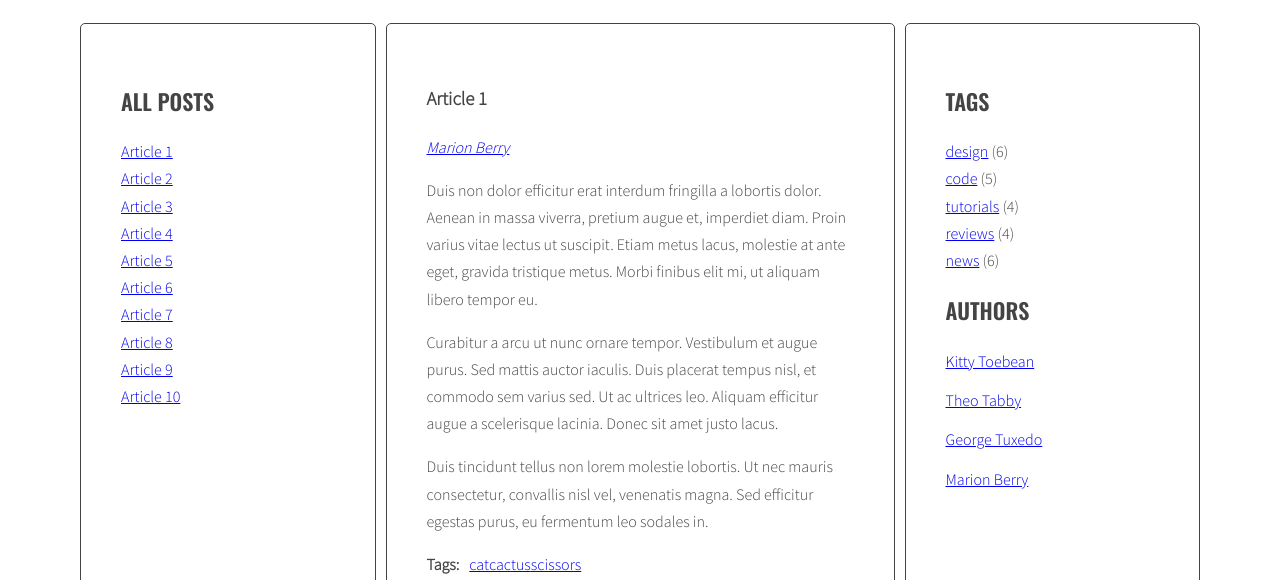
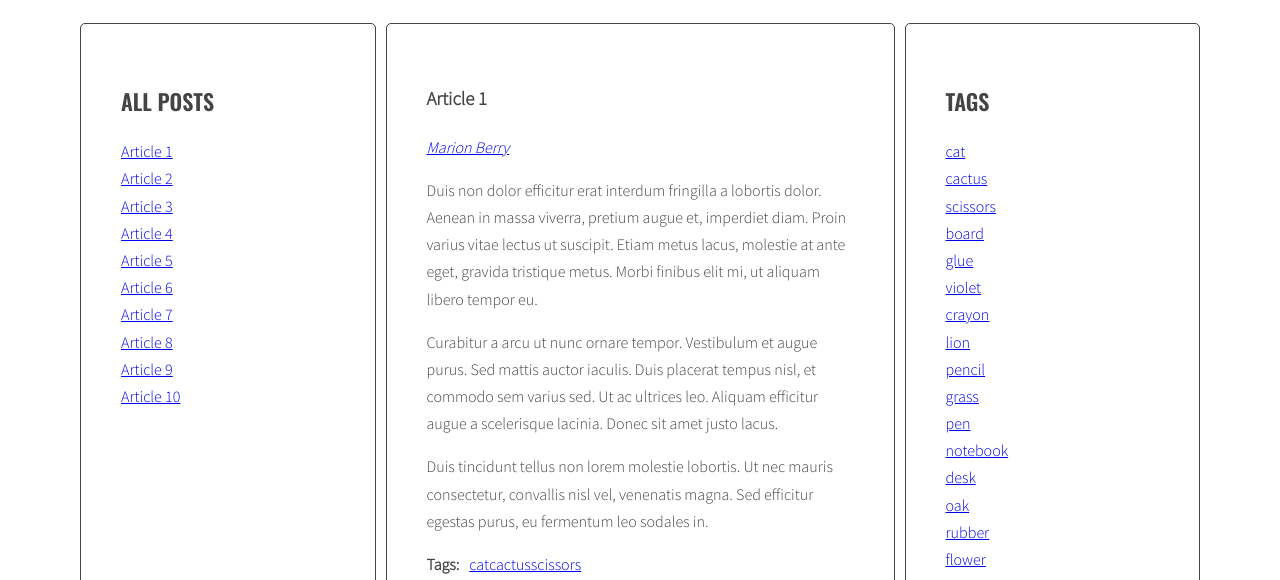
Before and after one commit to adkurczynski/javascript-blog, a website: page index.html in a window 1280 px wide. Shown: the part 220-800 px from the top of the page. Drawn offline with nearby package versions, Linux system fonts and the light colour scheme.

Commit message:
Fix code

```diff
--- a/index.html
+++ b/index.html
@@ -220,11 +220,6 @@
           <aside class="sidebar">
             <h2 class="section-title">Tags</h2>
             <ul class="list tags">
-              <li><a href="#">design</a> <span>(6)</span></li>
-              <li><a href="#">code</a> <span>(5)</span></li>
-              <li><a href="#">tutorials</a> <span>(4)</span></li>
-              <li><a href="#">reviews</a> <span>(4)</span></li>
-              <li><a href="#">news</a> <span>(6)</span></li>
             </ul>
             <h2 class="section-title">Authors</h2>
             <ul class="list authors">
--- a/js/script.js
+++ b/js/script.js
@@ -32,13 +32,6 @@ function titleClickHandler(event){
   targetArticle.classList.add('active');
 }
 
-
-const optArticleSelector = '.post',
-  optTitleSelector = '.post-title',
-  optTitleListSelector = '.titles',
-  optArticleTagsSelector = '.post-tags .list',
-  optArticleAuthorSelector = '.post-author';
-
 function generateTitleLinks(customSelector = ''){
 
   /*[DONE]  remove contents of titleList */
@@ -72,9 +65,17 @@ function generateTitleLinks(customSelector = ''){
   }
 }
 
-generateTitleLinks();
+function calculateTagClass(count, params){
+  const normalizedCount = count - params.min;
+  const normalizedMax = params.max - params.min;
+  const percentage = normalizedCount / normalizedMax;
+  const classNumber = Math.floor(percentage * (optCloudClassCount - 1) + 1);
+  return classNumber;
+}
 
 function generateTags(){
+  /* [NEW] create a new variable allTags with an empty object */
+  let allTags = {};
   /*[DONE] find all articles */
   const articles = document.querySelectorAll('.post');
   console.log(articles);
@@ -98,16 +99,50 @@ function generateTags(){
       const linkHTML = '<li><a href="#tag-' + tag + '">' + tag + '</a><li>';
       html = html + linkHTML;
       console.log(html);
+      /* [NEW] check if this link is NOT already in allTags */
+      if(!allTags.hasOwnProperty(tag)){
+        /* [NEW] add generated code to allTags array */
+        allTags[tag] = 1;
+      }else {
+        allTags[tag]++;
+      }
       /* [DONE] END LOOP: for each tag */
     }
     /* [DONE] insert HTML of all the links into the tags wrapper */
     tagWrapper.insertAdjacentHTML('afterbegin', html);
   }
   /* [DONE] END LOOP: for every article: */
+  /* [NEW] find list of tags in right column */
+  const tagList = document.querySelector('.tags');
+  /* create variable for all links HTML cose*/
+  const tagsParams = calculateTagsParams(allTags);
+  console.log('tagParams:', tagsParams);
+  let allTagsHTML = '';
+
+  /*START LOOP: for each tag in allTags */
+  for(let tag in allTags){
+    /*generate code of a link and add it to allTagsHTML*/
+    const tagLinkHTML = ' <li><a class="tag-size-' +calculateTagClass(allTags[tag], tagsParams)+ '" href="#tag-' + tag + '">' + tag +' </a></li>';
+    console.log('tagLinkHTML');
+    allTagsHTML += tagLinkHTML;
+  }
+  /* END LOOP for each tag i allTags */
+  /*add html grom allTagsHTML to taglist */
+  tagList.innerHTML = allTagsHTML;
 }
 
-generateTags();
-
+function calculateTagsParams(tags){
+  const params = {max: '0', min: '999999'};
+  for(let tag in tags){
+    if(tags[tag] > params.max){
+      params.max = tags[tag];
+    }
+    if(tags[tag] < params.min){
+      params.min = tags[tag];
+    }
+  }
+  return params;
+}
 function tagClickHandler(event){
   /* prevent default action for this event */
   event.preventDefault();
@@ -169,7 +204,6 @@ function generateAuthors(){
     authorWrapper.insertAdjacentHTML('afterbegin', html);
   }
 }
-generateAuthors();
 
 function authorClickHandler(event){
   event.preventDefault();
@@ -193,3 +227,19 @@ function addClickListenersToAuthors(){
   }
 }
 addClickListenersToAuthors();
+
+const optArticleSelector = '.post',
+  optTitleSelector = '.post-title',
+  optTitleListSelector = '.titles',
+  optArticleTagsSelector = '.post-tags .list',
+  optArticleAuthorSelector = '.post-author',
+  optCloudClassCount = 5,
+  optCloudClassPrefix = 'tag-size-';
+
+generateTitleLinks();
+
+generateTags();
+
+generateAuthors();
+
+addClickListenersToAuthors();
```
